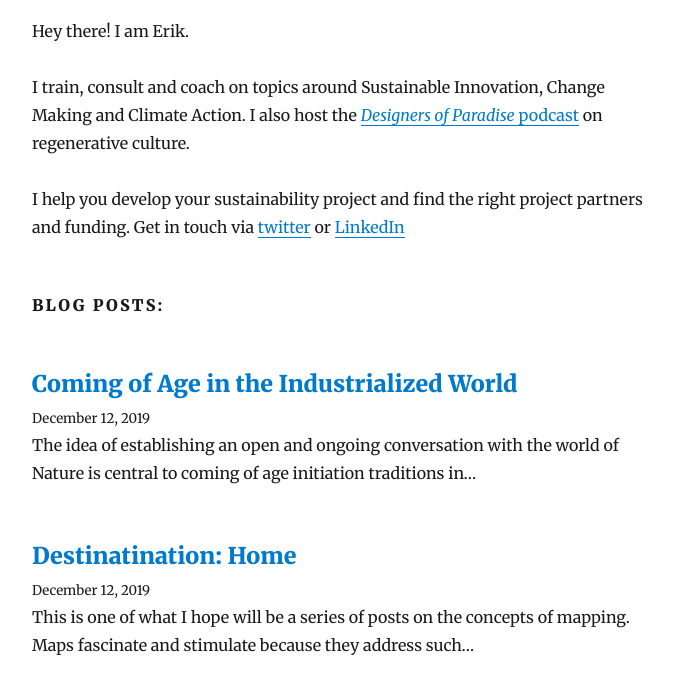
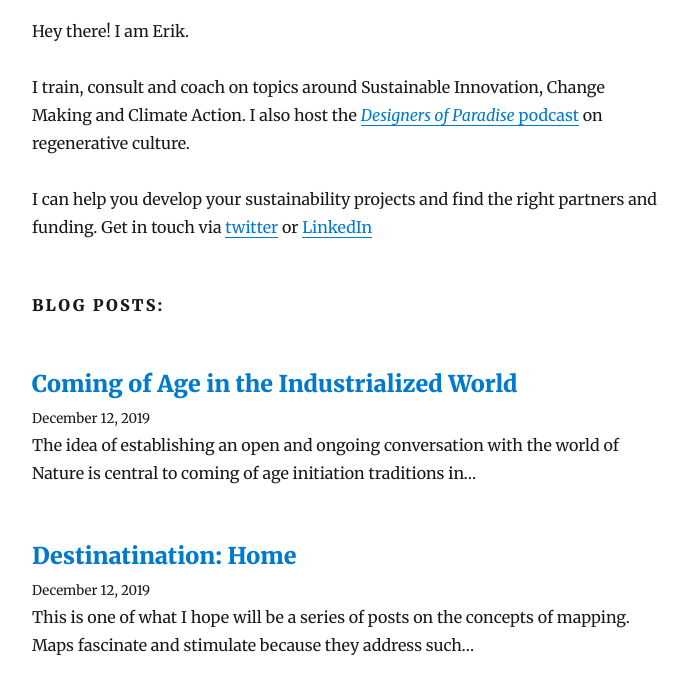
Before and after one commit to charful/erikvanlennep.com, a Gatsby site: page / in a window 1280 px wide. Shown: the part 111-800 px from the top of the page, without its empty margins (293-981 px from the left). Built offline with nearby package versions, Linux system fonts and the light colour scheme; Gatsby itself is replaced by a stand-in of ours; some packages are replaced by stand-ins of ours.

Commit message:
Bit of wording

```diff
--- a/src/pages/index.mdx
+++ b/src/pages/index.mdx
@@ -13,7 +13,7 @@ import BlogPosts from "../components/blogPosts"
   I train, consult and coach on topics around Sustainable Innovation, Change Making and
   Climate Action. I also host the [_Designers of Paradise_ podcast](https://rasa.ag/designers/) on regenerative culture.
 
-  I help you develop your sustainability project and find the right project partners and funding. Get in touch via [twitter](https://twitter.com/Green_Heart) or [LinkedIn](https://www.linkedin.com/in/erikvanlennep/)
+  I can help you develop your sustainability projects and find the right partners and funding. Get in touch via [twitter](https://twitter.com/Green_Heart) or [LinkedIn](https://www.linkedin.com/in/erikvanlennep/)
 
   <BlogPosts></BlogPosts>
 </Layout>
```
